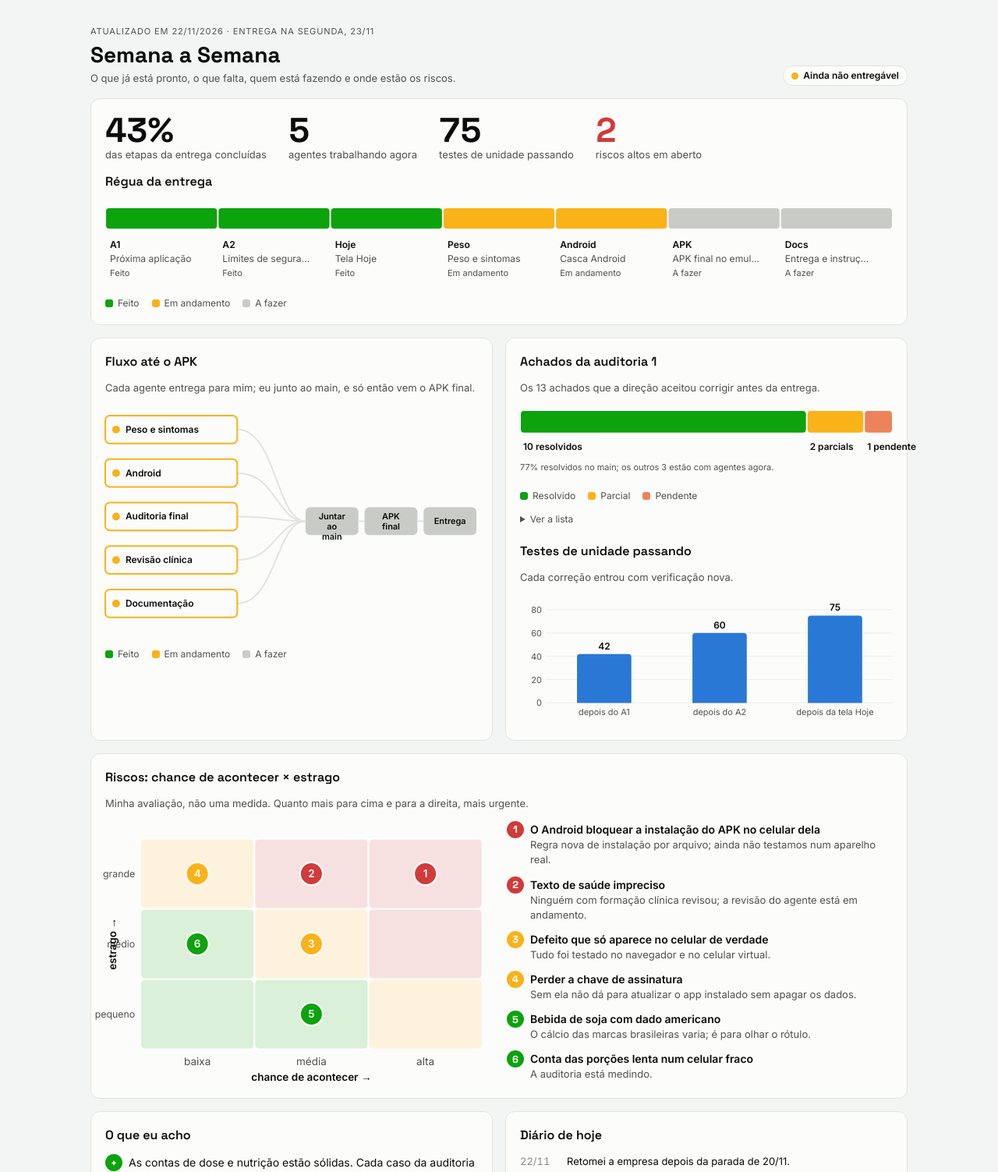
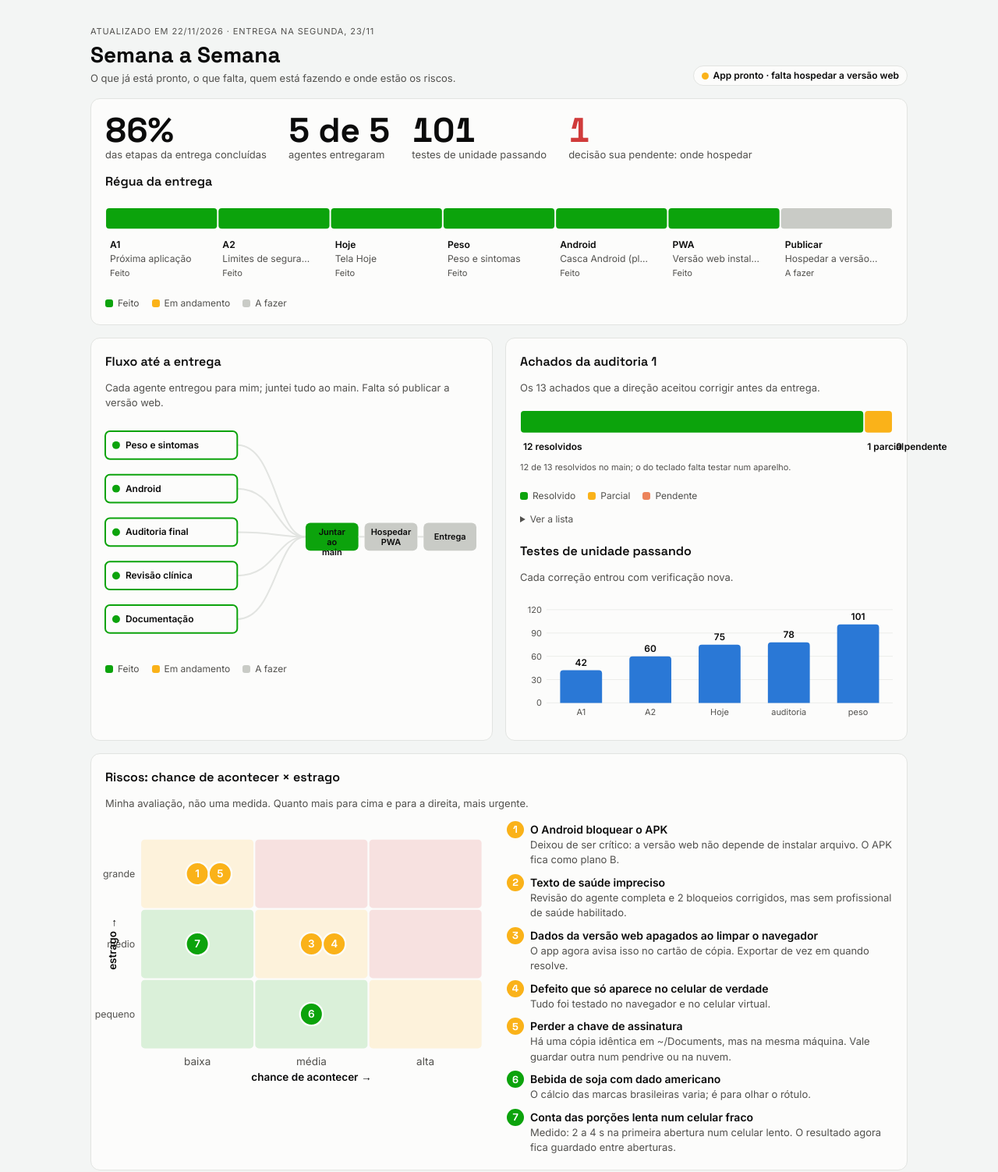
Before and after one commit to araujovito/semana-a-semana, a plain HTML site: page empresa/painel.html in a window 1280 px wide. Shown: the top 1503 px of the page at 78% size. Drawn offline with Linux system fonts and the light colour scheme.

Commit message:
Painel e diário: estado ao fim das entregas dos cinco agentes

```diff
--- a/empresa/painel.html
+++ b/empresa/painel.html
@@ -61,15 +61,15 @@ footer { color: var(--muted); font-size: 12px; }
       <h1>Semana a Semana</h1>
       <p class="sub">O que já está pronto, o que falta, quem está fazendo e onde estão os riscos.</p>
     </div>
-    <span class="chip"><i style="background:var(--warning)"></i>Ainda não entregável</span>
+    <span class="chip"><i style="background:var(--warning)"></i>App pronto · falta hospedar a versão web</span>
   </div>
 
   <div class="card span">
     <div class="hero">
       <div><div class="n" id="pct">43%</div><div class="l">das etapas da entrega concluídas</div></div>
-      <div><div class="n">5</div><div class="l">agentes trabalhando agora</div></div>
-      <div><div class="n">75</div><div class="l">testes de unidade passando</div></div>
-      <div><div class="n" style="color:var(--critical)">2</div><div class="l">riscos altos em aberto</div></div>
+      <div><div class="n">5 de 5</div><div class="l">agentes entregaram</div></div>
+      <div><div class="n">101</div><div class="l">testes de unidade passando</div></div>
+      <div><div class="n" style="color:var(--critical)">1</div><div class="l">decisão sua pendente: onde hospedar</div></div>
     </div>
     <h2>Régua da entrega</h2>
     <svg id="regua" viewBox="0 0 1000 110" role="img" aria-label="Sete etapas da entrega: três feitas, duas em andamento, duas a fazer"></svg>
@@ -78,8 +78,8 @@ footer { color: var(--muted); font-size: 12px; }
 
   <div class="grid">
     <div class="card">
-      <h2>Fluxo até o APK</h2>
-      <p class="sub">Cada agente entrega para mim; eu junto ao main, e só então vem o APK final.</p>
+      <h2>Fluxo até a entrega</h2>
+      <p class="sub">Cada agente entregou para mim; juntei tudo ao main. Falta só publicar a versão web.</p>
       <svg id="fluxo" viewBox="0 0 480 300" role="img" aria-label="Fluxo de trabalho dos cinco agentes até a entrega"></svg>
       <div class="legenda"><span><i style="background:var(--good)"></i>Feito</span><span><i style="background:var(--warning)"></i>Em andamento</span><span><i style="background:var(--todo)"></i>A fazer</span></div>
     </div>
@@ -122,6 +122,10 @@ footer { color: var(--muted); font-size: 12px; }
         <div><time>22/11</time><span>A2 no main: limites de segurança do perfil.</span></div>
         <div><time>22/11</time><span>Tela Hoje no main, depois de consertar o nome repetido.</span></div>
         <div><time>22/11</time><span>Equipe ampliada para cinco agentes, cada um na sua área.</span></div>
+        <div><time>22/11</time><span>Documentação entregue e no main. O redator achou 8 pendências; todas foram resolvidas.</span></div>
+        <div><time>22/11</time><span>Revisão clínica: 2 bloqueios de texto (sinais de alerta e hipoglicemia), corrigidos.</span></div>
+        <div><time>22/11</time><span>Você decidiu migrar para PWA. Versão web pronta, abre sem internet.</span></div>
+        <div><time>22/11</time><span>Auditoria: 1 bloqueio (escala com IMC abaixo de 25), corrigido. Peso e Android juntados. APK recompilado.</span></div>
       </div>
     </div>
   </div>
@@ -146,10 +150,10 @@ const ETAPAS = [
   ["A1", "Próxima aplicação", "feito", "Segue o dia habitual; até 4 dias de atraso aplica, 5 ou 6 pula, mais de 14 sem registro só manda falar com o médico."],
   ["A2", "Limites de segurança", "feito", "Tela de entrada, menores de 18 recusados, sem redução com IMC < 25 ou gravidez, aviso de hipoglicemia e acima de 65, meta baixa confirmada."],
   ["Hoje", "Tela Hoje", "feito", "Marcar quanto comeu, ver dias anteriores, dia de enjoo sem perder marcas."],
-  ["Peso", "Peso e sintomas", "andamento", "Agente trocando os diálogos nativos e consertando o teste que falha."],
-  ["Android", "Casca Android", "andamento", "Agente juntando modo escuro, botão voltar, teclado e calendário; compila e testa no emulador."],
-  ["APK", "APK final no emulador", "fazer", "Recompilar com tudo junto e percorrer as telas no Android 14 virtual."],
-  ["Docs", "Entrega e instruções", "fazer", "LEIAME, guia de instalação e primeiros passos (agente já escrevendo), relatório final."],
+  ["Peso", "Peso e sintomas", "feito", "Gráfico com datas, edição de registros, modo discreto, alerta por urgência (192, pronto-socorro, médico)."],
+  ["Android", "Casca Android (plano B)", "feito", "Voltar sai do app, modo escuro, diálogos da página, versão 2. APK recompilado: 119 KB."],
+  ["PWA", "Versão web instalável", "feito", "Manifesto, ícone, funciona sem internet. Testada no navegador."],
+  ["Publicar", "Hospedar a versão web", "fazer", "Precisa da sua decisão: onde publicar o endereço HTTPS."],
 ];
 (function () {
   const s = document.getElementById("regua"), w = 1000 / ETAPAS.length;
@@ -169,8 +173,8 @@ const ETAPAS = [
 /* Fluxo: cinco agentes -> integração -> APK -> entrega */
 (function () {
   const s = document.getElementById("fluxo");
-  const AG = [["Peso e sintomas", "andamento", "Termina o ramo peso."], ["Android", "andamento", "Junta a casca, compila, testa no emulador."], ["Auditoria final", "andamento", "Só lê: diz se o main está entregável."], ["Revisão clínica", "andamento", "Só lê: textos de saúde contra a bula."], ["Documentação", "andamento", "LEIAME, instalação, primeiros passos."]];
-  const FIM = [["Juntar ao main", "fazer", "Eu reviso cada entrega, rodo os testes e junto."], ["APK final", "fazer", "Compilar e abrir no celular virtual."], ["Entrega", "fazer", "APK + instruções + relatório."]];
+  const AG = [["Peso e sintomas", "feito", "Entregue e juntado."], ["Android", "feito", "Entregue e juntado; achou e corrigiu o voltar que não saía do app."], ["Auditoria final", "feito", "1 bloqueio (escala com IMC < 25): corrigido."], ["Revisão clínica", "feito", "2 bloqueios de texto: corrigidos."], ["Documentação", "feito", "LEIAME, guia de instalação e primeiros passos."]];
+  const FIM = [["Juntar ao main", "feito", "Tudo junto, 101 testes de unidade e todos os de ponta a ponta passando."], ["Hospedar PWA", "fazer", "Falta a sua decisão sobre onde publicar."], ["Entrega", "fazer", "Endereço da versão web + APK como plano B + instruções."]];
   AG.forEach((a, i) => {
     const y = 14 + i * 56;
     el(s, "path", { d: "M170 " + (y + 18) + " C 220 " + (y + 18) + ", 220 150, 258 150", fill: "none", stroke: "var(--line)", "stroke-width": 2 });
@@ -191,10 +195,10 @@ const ETAPAS = [
 
 /* Achados: barra empilhada + tabela */
 const ACHADOS = [
-  ["1 Próxima dose", "Resolvido", "main"], ["2 Limites de segurança", "Resolvido", "main"], ["3 Falar com ela em 2ª pessoa", "Parcial", "agente de peso"],
+  ["1 Próxima dose", "Resolvido", "main"], ["2 Limites de segurança", "Resolvido", "main"], ["3 Falar com ela em 2ª pessoa", "Resolvido", "main"],
   ["4 Virada do dia", "Resolvido", "main"], ["5 Reação a comer pouco", "Resolvido", "main"], ["6 Enjoo apagava marcações", "Resolvido", "main"],
   ["8 Falha ao salvar escondida", "Resolvido", "main"], ["9 Escala de porções", "Resolvido", "main"], ["10 Degrau da proteína no IMC 30", "Resolvido", "main"],
-  ["11 Editar registros", "Pendente", "agente de peso"], ["14 Erros de composição", "Resolvido", "main"], ["15 Teclado cobrindo campos", "Parcial", "agente Android"],
+  ["11 Editar registros", "Resolvido", "main"], ["14 Erros de composição", "Resolvido", "main"], ["15 Teclado cobrindo campos", "Parcial", "feito no código; não testado com teclado de aparelho"],
   ["21 Dado de outra versão sobrescrito", "Resolvido", "main"],
 ];
 (function () {
@@ -208,16 +212,16 @@ const ACHADOS = [
     comDica(r, k + ": " + l.map(a => a[0].split(" ")[0]).join(", "));
     x += w;
   });
-  el(s, "text", { x: 0, y: 84, style: "font-size:11px" }, "77% resolvidos no main; os outros 3 estão com agentes agora.");
+  el(s, "text", { x: 0, y: 84, style: "font-size:11px" }, "12 de 13 resolvidos no main; o do teclado falta testar num aparelho.");
   const t = document.getElementById("tab-achados");
   ACHADOS.forEach(a => { const tr = document.createElement("tr"); a.forEach(c => { const td = document.createElement("td"); td.textContent = c; tr.appendChild(td); }); t.appendChild(tr); });
 })();
 
 /* Testes: colunas, uma série */
 (function () {
-  const s = document.getElementById("testes"), D = [["depois do A1", 42], ["depois do A2", 60], ["depois da tela Hoje", 75]];
-  const x0 = 34, y0 = 140, H = 120, max = 80, bw = 70, gap = (480 - x0 - bw * 3) / 3;
-  [0, 20, 40, 60, 80].forEach(v => { const y = y0 - H * v / max; el(s, "line", { x1: x0, x2: 480, y1: y, y2: y, stroke: "var(--grid)" }); el(s, "text", { x: x0 - 6, y: y + 4, "text-anchor": "end", style: "font-size:11px" }, v); });
+  const s = document.getElementById("testes"), D = [["A1", 42], ["A2", 60], ["Hoje", 75], ["auditoria", 78], ["peso", 101]];
+  const x0 = 34, y0 = 140, H = 120, max = 120, bw = 54, gap = (480 - x0 - bw * D.length) / D.length;
+  [0, 30, 60, 90, 120].forEach(v => { const y = y0 - H * v / max; el(s, "line", { x1: x0, x2: 480, y1: y, y2: y, stroke: "var(--grid)" }); el(s, "text", { x: x0 - 6, y: y + 4, "text-anchor": "end", style: "font-size:11px" }, v); });
   D.forEach((d, i) => {
     const x = x0 + gap / 2 + i * (bw + gap), h = H * d[1] / max;
     el(s, "path", { d: "M" + x + " " + y0 + " V" + (y0 - h + 4) + " q0 -4 4 -4 H" + (x + bw - 4) + " q4 0 4 4 V" + y0 + " Z", fill: "var(--series-1)" });
@@ -229,12 +233,13 @@ const ACHADOS = [
 
 /* Riscos: matriz 3x3 */
 const RISCOS = [
-  [3, 3, "O Android bloquear a instalação do APK no celular dela", "Regra nova de instalação por arquivo; ainda não testamos num aparelho real."],
-  [2, 3, "Texto de saúde impreciso", "Ninguém com formação clínica revisou; a revisão do agente está em andamento."],
+  [1, 3, "O Android bloquear o APK", "Deixou de ser crítico: a versão web não depende de instalar arquivo. O APK fica como plano B."],
+  [1, 3, "Texto de saúde impreciso", "Revisão do agente completa e 2 bloqueios corrigidos, mas sem profissional de saúde habilitado."],
+  [2, 2, "Dados da versão web apagados ao limpar o navegador", "O app agora avisa isso no cartão de cópia. Exportar de vez em quando resolve."],
   [2, 2, "Defeito que só aparece no celular de verdade", "Tudo foi testado no navegador e no celular virtual."],
-  [1, 3, "Perder a chave de assinatura", "Sem ela não dá para atualizar o app instalado sem apagar os dados."],
+  [1, 3, "Perder a chave de assinatura", "Há uma cópia idêntica em ~/Documents, mas na mesma máquina. Vale guardar outra num pendrive ou na nuvem."],
   [2, 1, "Bebida de soja com dado americano", "O cálcio das marcas brasileiras varia; é para olhar o rótulo."],
-  [1, 2, "Conta das porções lenta num celular fraco", "A auditoria está medindo."],
+  [1, 2, "Conta das porções lenta num celular fraco", "Medido: 2 a 4 s na primeira abertura num celular lento. O resultado agora fica guardado entre aberturas."],
 ];
 (function () {
   const s = document.getElementById("riscos"), x0 = 40, y0 = 260, c = 130;
```
Also changed, not shown: 1 other file.
